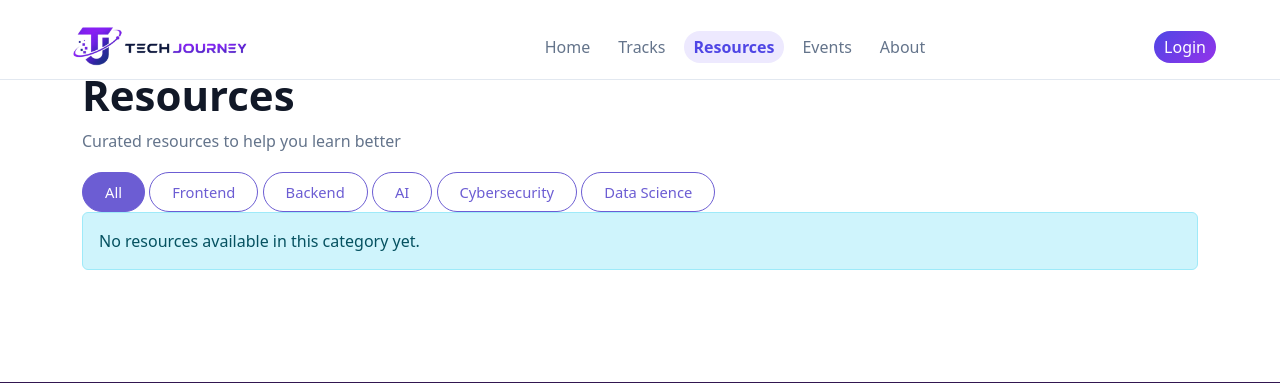
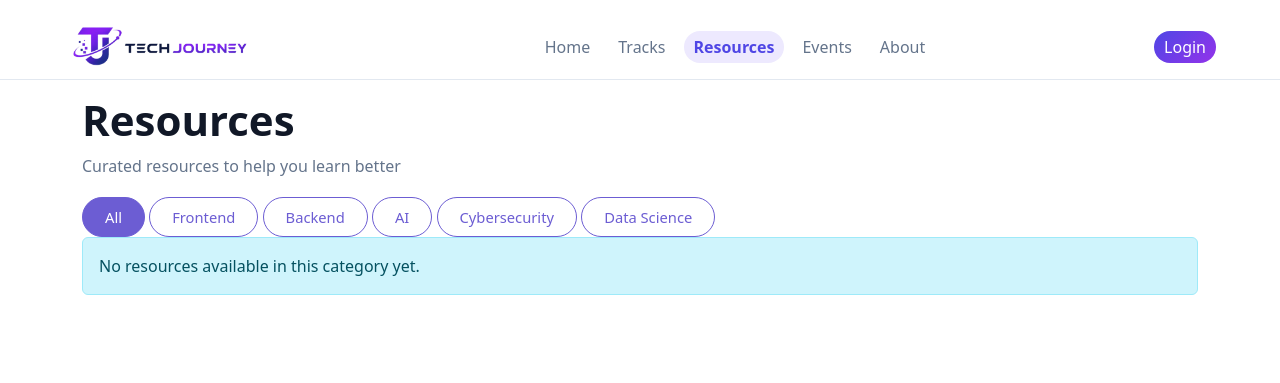
Before and after one commit to monaserr/techJourney_laravel, a Laravel app: page /resources in a window 1280 px wide. Shown: the top 383 px of the page. Run offline with Laravel 12, Linux system fonts and the light colour scheme; data that the repository does not hold is empty.

Commit message:
Increase padding-top for page title

```diff
--- a/public/css/resourseCss.css
+++ b/public/css/resourseCss.css
@@ -14,7 +14,7 @@ body {
 
 /* Header */
 .pf-page-title {
-  padding-top: 60px;
+  padding-top: 85px;
   font-size: 42px;
   font-weight: 800;
   color: var(--color-text-dark);
```
